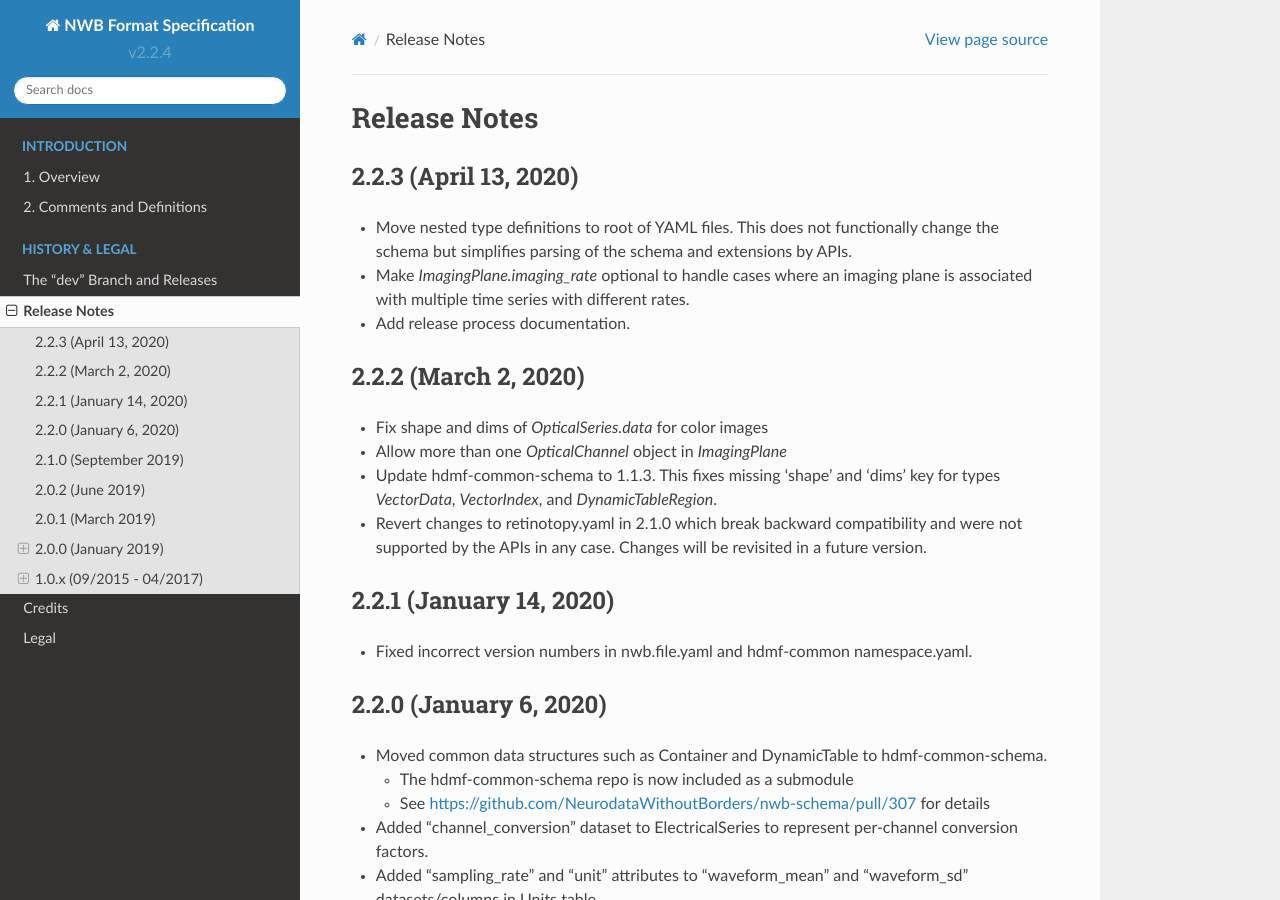
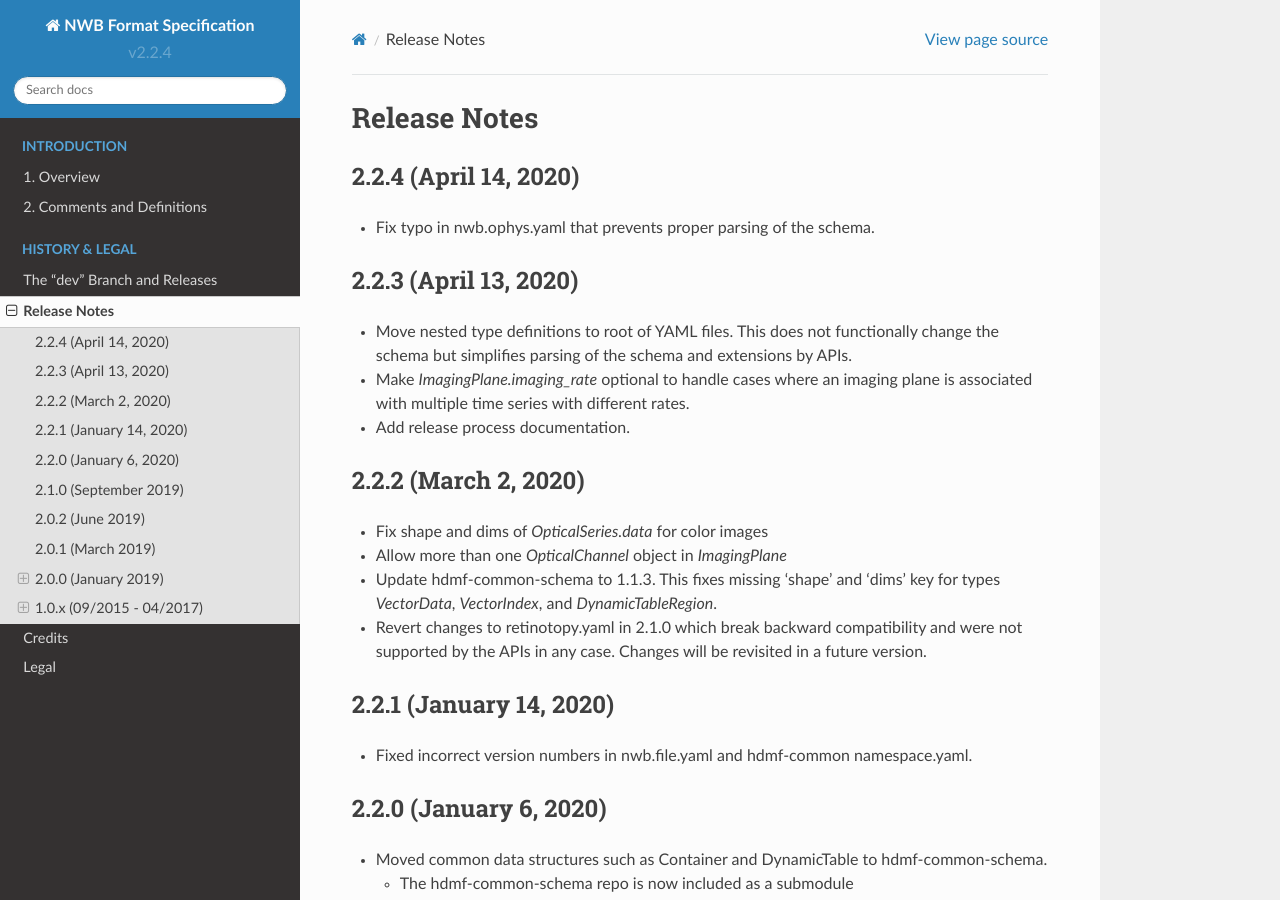
Before and after one commit to NeurodataWithoutBorders/nwb-schema, a Sphinx documentation site: the page built from docs/format/source/format_release_notes.rst, in a window 1280 px wide and 900 px high. Built offline with Sphinx 7.4.7 and the Read the Docs theme 2.0.0, drawn with Linux system fonts in a browser that asks for light colours.

Commit message:
Add release notes for version 2.2.4

```diff
--- a/docs/format/source/format_release_notes.rst
+++ b/docs/format/source/format_release_notes.rst
@@ -1,5 +1,10 @@
 Release Notes
 =============
+
+2.2.4 (April 14, 2020)
+----------------------
+
+- Fix typo in nwb.ophys.yaml that prevents proper parsing of the schema.
 
 2.2.3 (April 13, 2020)
 ----------------------
```
